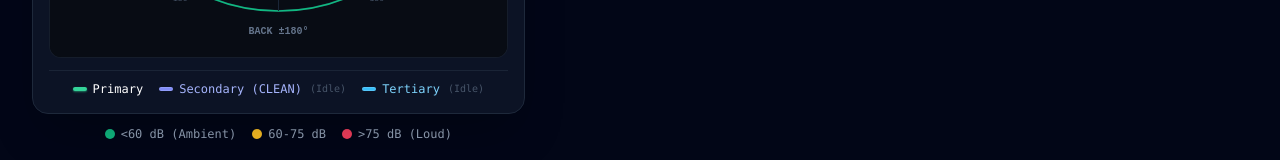
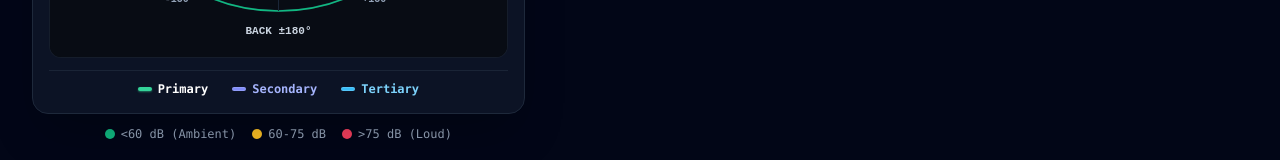
Before and after one commit to mateolaszlo/acoustic-doa-dashboard, a React (Vite) app: page / in a window 1280 px wide. Shown: the part 614-774 px from the top of the page. Built offline with nearby package versions, Linux system fonts and the light colour scheme; no server answers.

Commit message:
fix(dashboard): lock beam legend to single row and enhance radial tick font size & contrast

```diff
--- a/src/components/radar/PolarRadarCanvas.tsx
+++ b/src/components/radar/PolarRadarCanvas.tsx
@@ -115,10 +115,10 @@ export const PolarRadarCanvas: React.FC<PolarRadarCanvasProps> = ({
 
         // Range ring distance markers
         if (step < 1.0) {
-          ctx.fillStyle = '#334155';
-          ctx.font = '8px monospace';
+          ctx.fillStyle = '#64748b';
+          ctx.font = '9px monospace';
           ctx.textAlign = 'left';
-          ctx.fillText(`${Math.round(step * 100)}%`, centerX + 4, centerY - radius * step - 2);
+          ctx.fillText(`${Math.round(step * 100)}%`, centerX + 4, centerY - radius * step - 3);
         }
       }
 
@@ -139,16 +139,16 @@ export const PolarRadarCanvas: React.FC<PolarRadarCanvasProps> = ({
       ctx.stroke();
 
       // Cardinal & ordinal labels
-      ctx.font = 'bold 10px monospace';
+      ctx.font = 'bold 11px monospace';
       ctx.textAlign = 'center';
       ctx.textBaseline = 'middle';
 
       const isCompass = gridModeRef.current === 'compass';
       const cardinalPoints = [
         { deg: 0, label: isCompass ? 'N (FRONT)' : 'FRONT 0°', color: '#10b981' },
-        { deg: 90, label: isCompass ? 'E (+90°)' : '+90° R', color: '#64748b' },
-        { deg: 180, label: isCompass ? 'S (±180°)' : 'BACK ±180°', color: '#64748b' },
-        { deg: -90, label: isCompass ? 'W (-90°)' : '-90° L', color: '#64748b' },
+        { deg: 90, label: isCompass ? 'E (+90°)' : '+90° R', color: '#cbd5e1' },
+        { deg: 180, label: isCompass ? 'S (±180°)' : 'BACK ±180°', color: '#cbd5e1' },
+        { deg: -90, label: isCompass ? 'W (-90°)' : '-90° L', color: '#cbd5e1' },
       ];
 
       for (const pt of cardinalPoints) {
@@ -161,17 +161,18 @@ export const PolarRadarCanvas: React.FC<PolarRadarCanvasProps> = ({
       for (let d = -150; d <= 150; d += 30) {
         if (d % 90 === 0) continue;
         const outer = polarToCanvas(d, radius, centerX, centerY);
-        const inner = polarToCanvas(d, radius - 7, centerX, centerY);
-        ctx.strokeStyle = '#243247';
+        const inner = polarToCanvas(d, radius - 8, centerX, centerY);
+        ctx.strokeStyle = '#334155';
+        ctx.lineWidth = 1;
         ctx.beginPath();
         ctx.moveTo(inner.x, inner.y);
         ctx.lineTo(outer.x, outer.y);
         ctx.stroke();
 
-        // Small degree tick labels at 30° / 60°
-        const labelPos = polarToCanvas(d, radius + 14, centerX, centerY);
-        ctx.fillStyle = '#475569';
-        ctx.font = '8px monospace';
+        // Clear degree tick labels at 30° / 60°
+        const labelPos = polarToCanvas(d, radius + 15, centerX, centerY);
+        ctx.fillStyle = '#94a3b8';
+        ctx.font = 'bold 10px monospace';
         ctx.fillText(`${d > 0 ? '+' : ''}${d}°`, labelPos.x, labelPos.y);
       }
 
@@ -424,39 +425,35 @@ export const PolarRadarCanvas: React.FC<PolarRadarCanvasProps> = ({
         <canvas ref={canvasRef} className="w-full h-full block" />
       </div>
 
-      {/* Bottom Multi-Source Beam Legend */}
-      <div className="pt-2.5 border-t border-slate-800/80 flex flex-wrap items-center justify-center gap-4 text-xs font-mono">
-        <div className="flex items-center gap-1.5">
+      {/* Bottom Multi-Source Beam Legend (Single-Row, Centered) */}
+      <div className="pt-2.5 border-t border-slate-800/80 flex items-center justify-between sm:justify-center gap-2 sm:gap-6 text-[11px] sm:text-xs font-mono whitespace-nowrap overflow-x-auto">
+        <div className="flex items-center gap-1.5 shrink-0">
           <span className="w-3.5 h-1 rounded-full bg-emerald-400 inline-block shadow-sm shadow-emerald-400/50" />
-          <span className="text-white font-medium">Primary</span>
+          <span className="text-white font-semibold">Primary</span>
           {latestEvents[0] && (
             <span className="text-emerald-400 font-bold ml-0.5">
-              ({latestEvents[0].angleDeg > 0 ? '+' : ''}{latestEvents[0].angleDeg.toFixed(1)}°)
+              {latestEvents[0].angleDeg > 0 ? '+' : ''}{latestEvents[0].angleDeg.toFixed(1)}°
             </span>
           )}
         </div>
 
-        <div className="flex items-center gap-1.5">
+        <div className="flex items-center gap-1.5 shrink-0" title="Secondary sound source (CLEAN deconvolution pass 1)">
           <span className="w-3.5 h-1 rounded-full bg-indigo-400 border border-indigo-300/40 inline-block" />
-          <span className="text-indigo-300 font-medium">Secondary (CLEAN)</span>
-          {latestEvents[1] ? (
+          <span className="text-indigo-300 font-semibold">Secondary</span>
+          {latestEvents[1] && (
             <span className="text-indigo-400 font-bold ml-0.5">
-              ({latestEvents[1].angleDeg > 0 ? '+' : ''}{latestEvents[1].angleDeg.toFixed(1)}°)
+              {latestEvents[1].angleDeg > 0 ? '+' : ''}{latestEvents[1].angleDeg.toFixed(1)}°
             </span>
-          ) : (
-            <span className="text-slate-600 text-[10px] ml-0.5">(Idle)</span>
           )}
         </div>
 
-        <div className="flex items-center gap-1.5">
+        <div className="flex items-center gap-1.5 shrink-0" title="Tertiary sound source (CLEAN deconvolution pass 2)">
           <span className="w-3.5 h-1 rounded-full bg-sky-400 border border-sky-300/40 inline-block" />
-          <span className="text-sky-300 font-medium">Tertiary</span>
-          {latestEvents[2] ? (
+          <span className="text-sky-300 font-semibold">Tertiary</span>
+          {latestEvents[2] && (
             <span className="text-sky-400 font-bold ml-0.5">
-              ({latestEvents[2].angleDeg > 0 ? '+' : ''}{latestEvents[2].angleDeg.toFixed(1)}°)
+              {latestEvents[2].angleDeg > 0 ? '+' : ''}{latestEvents[2].angleDeg.toFixed(1)}°
             </span>
-          ) : (
-            <span className="text-slate-600 text-[10px] ml-0.5">(Idle)</span>
           )}
         </div>
       </div>
```
